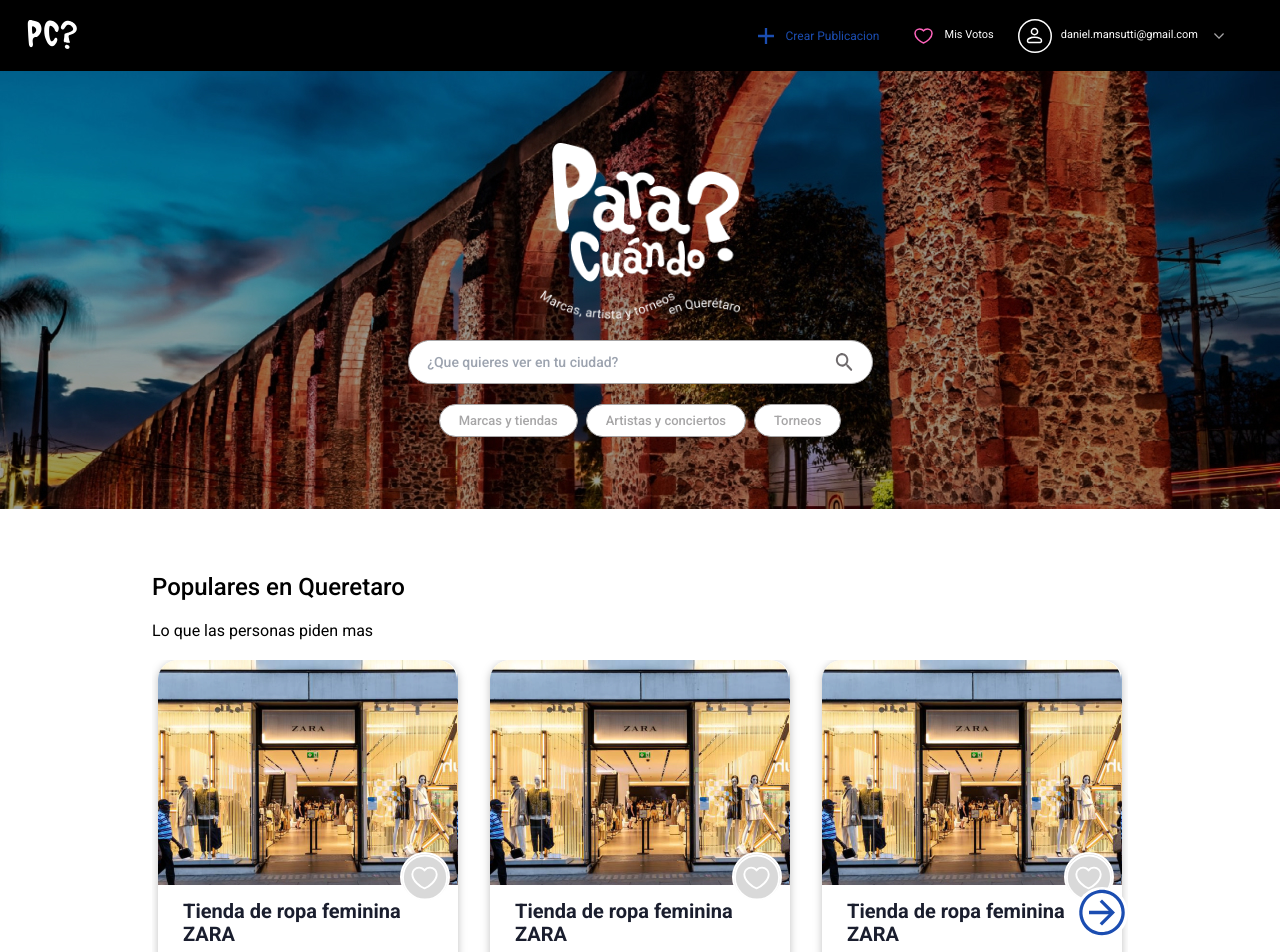
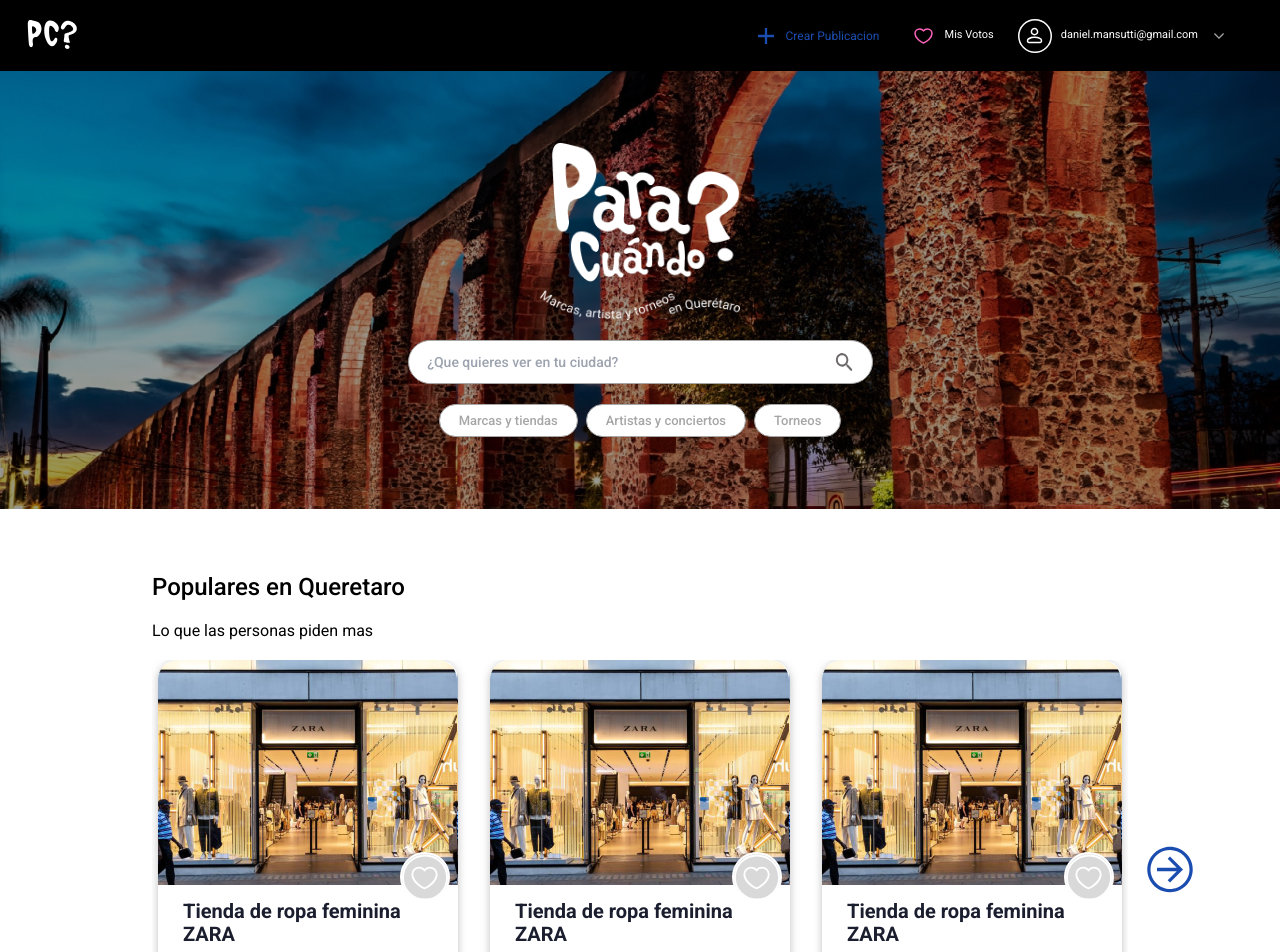
Before and after one commit to MansuttiD/paraCuando, a Next.js app: page / in a window 1280 px wide. Shown: the top 952 px of the page. Built offline with nearby package versions, Linux system fonts and the light colour scheme.

Commit message:
ci: slider change

```diff
--- a/components/ArrowButton.tsx
+++ b/components/ArrowButton.tsx
@@ -5,7 +5,7 @@
   return (
     <button
       onClick={() => swiper.slideNext()}
-      className="bg-white hidden rounded-full w-[52px] h-[52px]  justify-center items-center absolute top-1/2 right-0 z-10 md:flex "
+      className="bg-white hidden rounded-full w-[52px] h-[52px]  justify-center items-center z-10 md:flex "
     >
       <svg
         width="59"
--- a/components/SliderCard.tsx
+++ b/components/SliderCard.tsx
@@ -15,16 +15,15 @@
     <div className="relative w-4/5 p-2 m-auto mt-14">
       <h2 className="h500-normal-24px">{title}</h2>
       <h3 className="my-5 h400-normal-16px ">{description}</h3>
+      <div>
         <Swiper
+          style={{ position: 'unset' }}
           className="h-[453px]"
           modules={[Navigation, Autoplay]}
           loop={true}
           pagination={{ clickable: true }}
-        freeMode={true}
           slidesPerView={'auto'}
           grabCursor={true}
-        onSlideChange={() => console.log('slide change')}
-        onSwiper={(swiper) => console.log(swiper)}
           breakpoints={{
             0: {
               slidesPerView: 1.01,
@@ -57,8 +56,11 @@
               <EventCard />
             </SwiperSlide>
           ))}
+          <div className="absolute top-1/2 -right-[6%]">
             <ArrowButton />
+          </div>
         </Swiper>
+      </div>
     </div>
   );
 }
```
Lines whose indentation alone changed are shown as unchanged.
